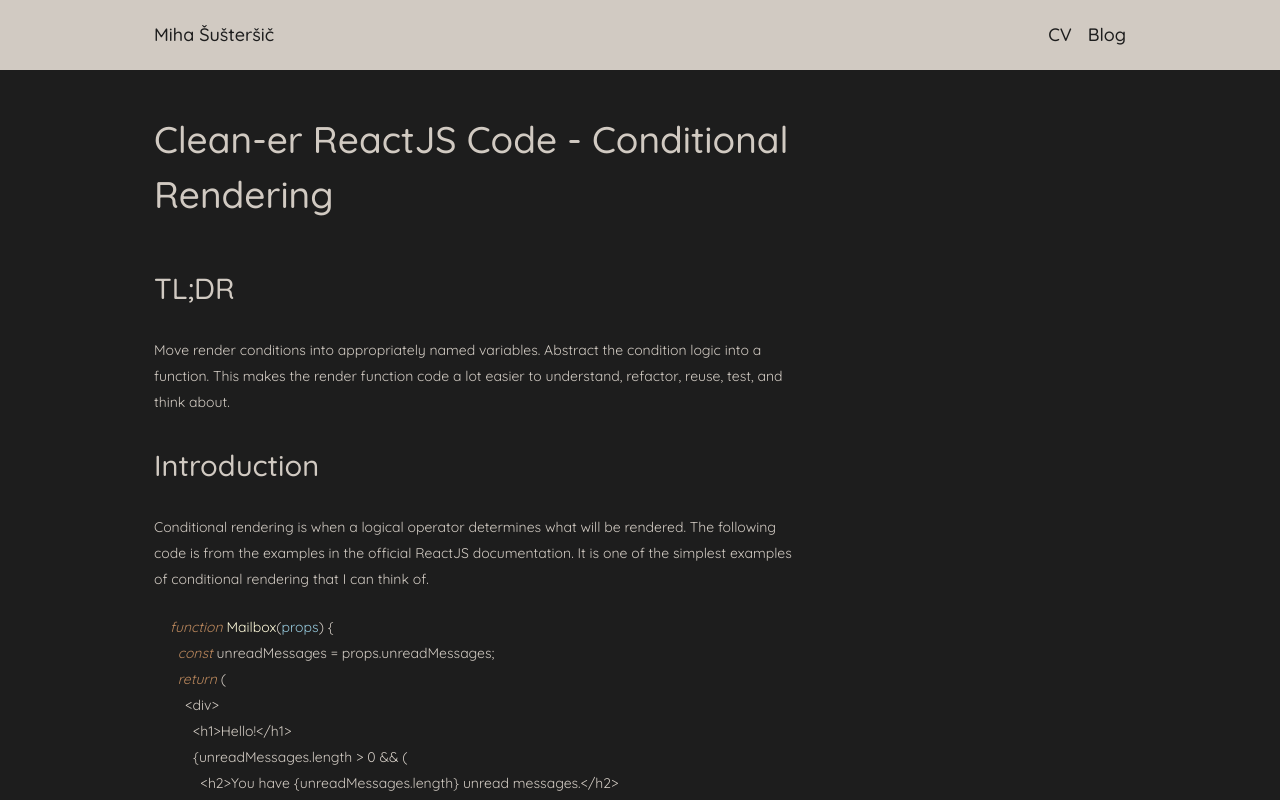
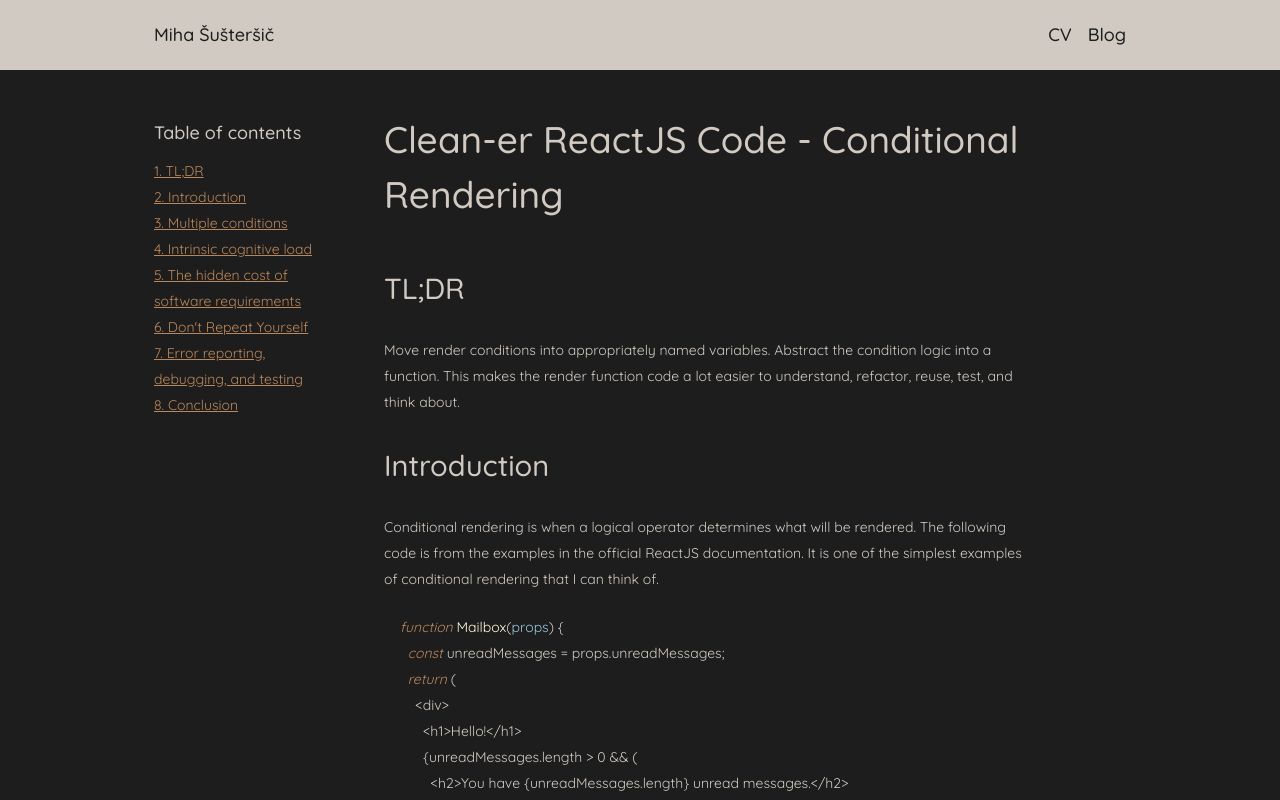
Before and after one commit to Shooshte/curriculum, a Next.js app: page /blog/react-conditional-rendering in a window 1280 px wide. Built offline with nearby package versions, Linux system fonts and the light colour scheme.

Commit message:
WIP: added sidebar table-of-content. Need to make sticky work.

```diff
--- /dev/null
+++ b/components/blog/tableOfContents.module.scss
@@ -0,0 +1,15 @@
+@import "styles/_variables";
+
+.container {
+  display: none;
+}
+
+@media only screen and (min-width: 768px) {
+  .container {
+    display: flex;
+    flex-direction: column;
+    margin-top: map-get($spacing-sizes, "5");
+    padding: map-get($spacing-sizes, "1") map-get($spacing-sizes, "2");
+    position: sticky;
+  }
+}
--- /dev/null
+++ b/components/blog/tableOfContents.tsx
@@ -0,0 +1,29 @@
+import { slugifyPostId } from "../../lib/string";
+
+import styles from "./tableOfCOntents.module.scss";
+
+interface PropsType {
+  headings: string[];
+}
+
+const TableOfContents = ({ headings = [] }: PropsType) => {
+  return !!headings.length ? (
+    <section className={styles.container}>
+      <h4 className="heading-4">Table of contents</h4>
+      <ul>
+        {headings.map((heading, index) => {
+          const href = slugifyPostId(heading);
+          return (
+            <li key={`table-of-content-${index + 1}`}>
+              <a className="link text" href={`#${href}`}>
+                {`${index + 1}. ${heading}`}
+              </a>
+            </li>
+          );
+        })}
+      </ul>
+    </section>
+  ) : null;
+};
+
+export default TableOfContents;
--- /dev/null
+++ b/lib/string.ts
@@ -0,0 +1,3 @@
+export const slugifyPostId = (str: string): string => {
+  return str.replace(/\s/g, "_");
+};
--- a/pages/blog/[id].tsx
+++ b/pages/blog/[id].tsx
@@ -5,9 +5,12 @@ import javascript from "highlight.js/lib/languages/javascript";
 import Markdown, { MarkdownToJSX } from "markdown-to-jsx";
 import React, { useEffect } from "react";
 
+import TableOfContents from "../../components/blog/tableOfContents";
+
 import styles from "./post.module.scss";
 
 import { getAllPostIds, getPostData } from "../../lib/posts";
+import { slugifyPostId } from "../../lib/string";
 
 export const getStaticPaths = async () => {
   const paths = getAllPostIds();
@@ -56,7 +59,7 @@ const PostImage = (props: ImagePropsType) => {
 };
 
 const PostWrapper = ({ children }) => (
-  <article className={styles.wrapper}>{children}</article>
+  <section className={styles.wrapper}>{children}</section>
 );
 
 const markdownOptions: MarkdownToJSX.Options = {
@@ -113,19 +116,26 @@ const markdownOptions: MarkdownToJSX.Options = {
       },
     },
   },
+  slugify: (str) => slugifyPostId(str),
   wrapper: PostWrapper,
 };
 
-const Post = ({
-  postData: {
-    content,
-    data: { description, title },
-  },
-}: PropsType) => {
+const Post = ({ postData }: PropsType) => {
   useEffect(() => {
     hljs.registerLanguage("javascript", javascript);
     hljs.highlightAll();
   }, []);
+
+  const {
+    content,
+    data: { description, title },
+  } = postData;
+
+  // extract all headings except for h1 from the post text
+  const HEADINGS_REGEX = /#{2}.+/g;
+  const headings = content.match(HEADINGS_REGEX).map((heading, index) => {
+    return heading.replace(/##\s/, "");
+  });
 
   return (
     <>
@@ -133,7 +143,10 @@ const Post = ({
         <title>Miha Šušteršič: {title}</title>
         <meta name="description" content={description}></meta>
       </Head>
-      <Markdown options={markdownOptions}>{content}</Markdown>
+      <article className={styles.container}>
+        <TableOfContents headings={headings} />
+        <Markdown options={markdownOptions}>{content}</Markdown>
+      </article>
     </>
   );
 };
--- a/pages/blog/post.module.scss
+++ b/pages/blog/post.module.scss
@@ -17,6 +17,12 @@
     height: 460px;
     width: 460px;
   }
+}
+
+.container {
+  align-items: flex-start;
+  display: flex;
+  justify-content: space-between;
 }
 
 .wrapper {
```
Also changed, not shown: lib/postData.js (deleted, +0 -12 lines).
